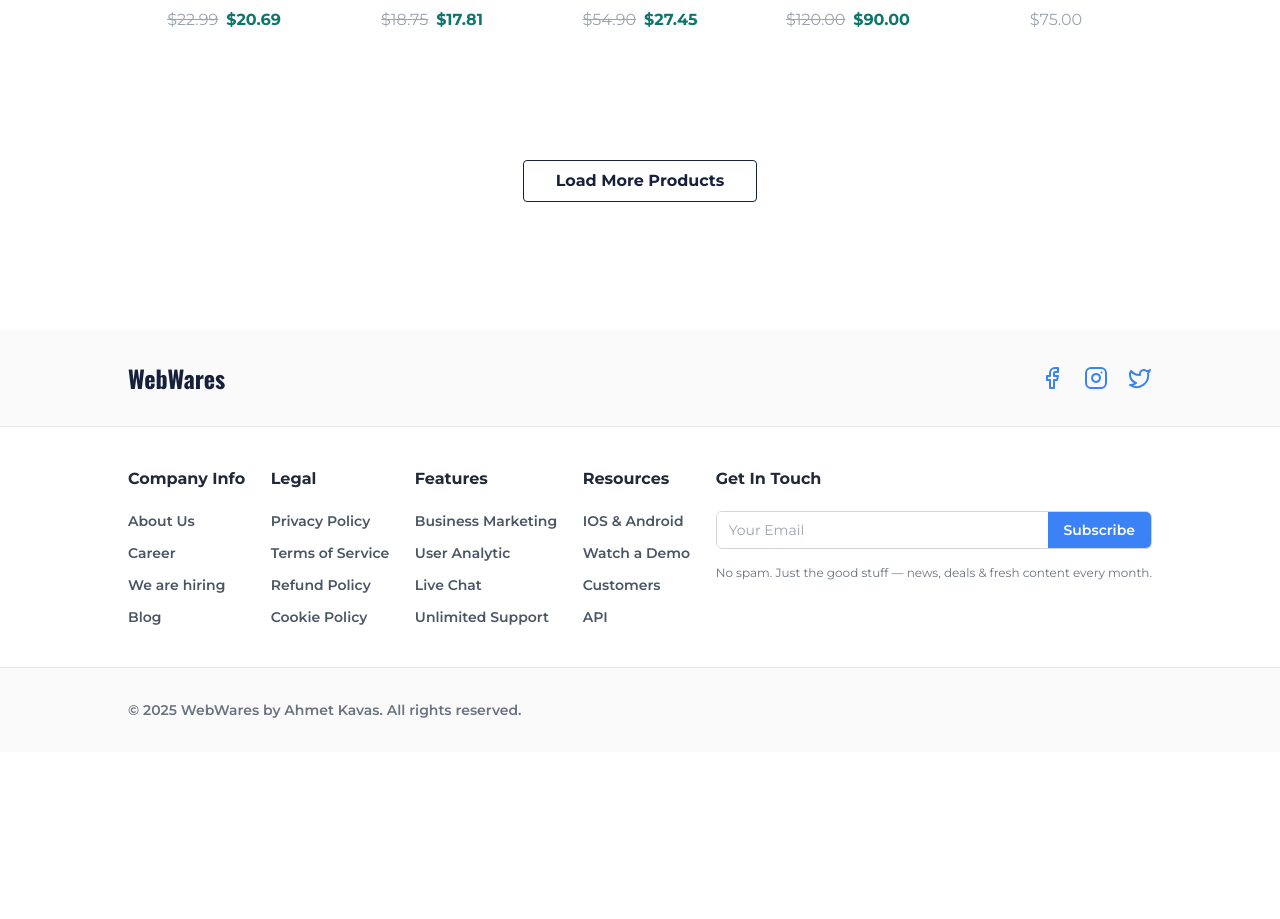
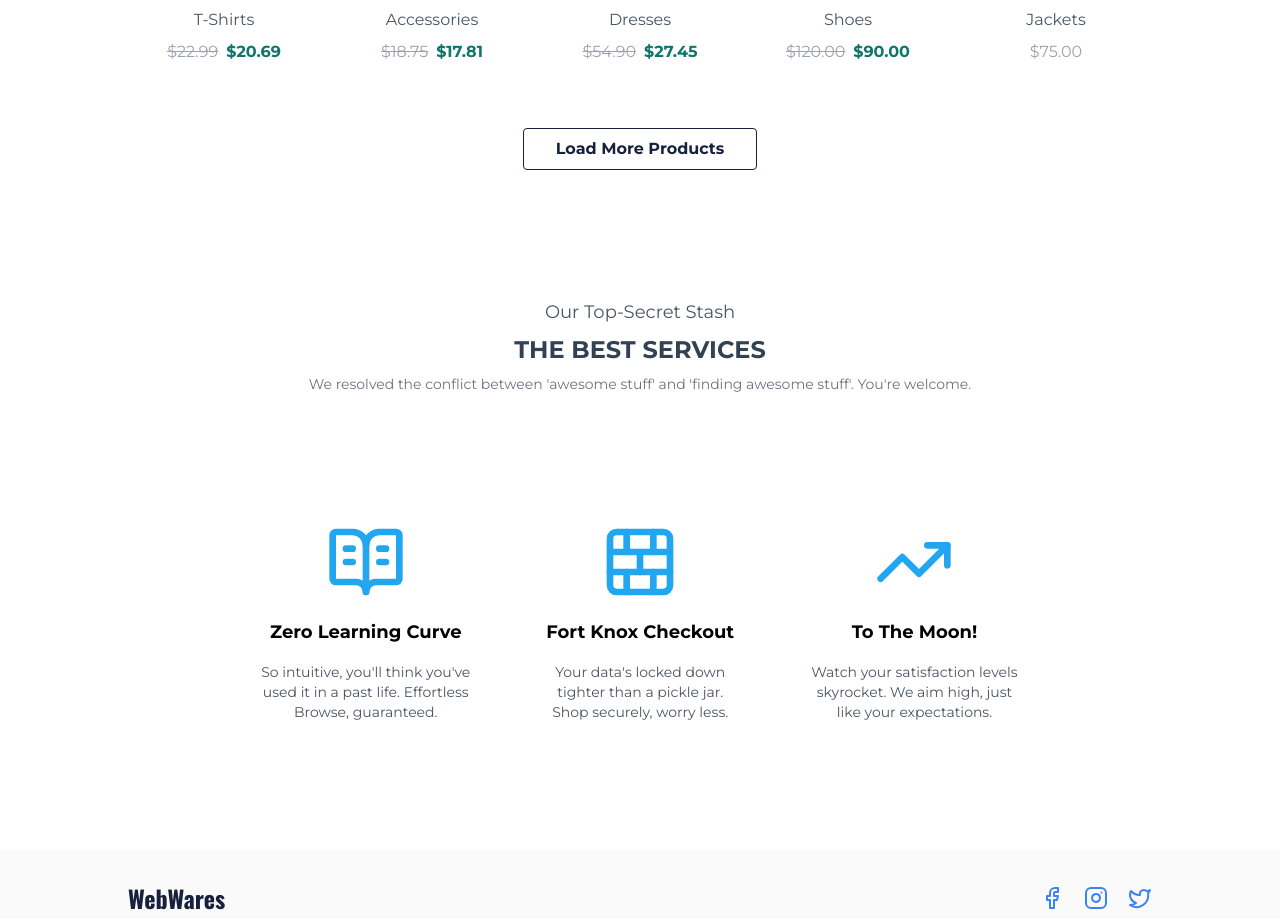
Before and after one commit to ahmetkvs/webwares, a React (Vite) app: page / in a window 1280 px wide. Shown: the part 2480-3399 px from the top of the page. Before the commit the page ends 3232 px from the top, so only its background shows below. Built offline with nearby package versions, Linux system fonts and the light colour scheme.

Commit message:
feat: The Best Services section added (#3)

```diff
--- a/src/App.jsx
+++ b/src/App.jsx
@@ -6,6 +6,7 @@ import HeroSection from "./components/homePage/HeroSection";
 import BrandLogosSection from "./components/homePage/BrandLogosSection/BrandLogosSection";
 import TopOfWeek from "./components/homePage/TopOfWeek";
 import BestSellersSection from "./components/homePage/BestSellersSection";
+import BestServices from "./components/homePage/BestServicesSection/BestServicesSection";
 
 function App() {
   return (
@@ -16,6 +17,7 @@ function App() {
       <BrandLogosSection />
       <TopOfWeek />
       <BestSellersSection />
+      <BestServices />
       <Footer />
     </>
   );
--- a/src/components/homePage/BestSellersSection.jsx
+++ b/src/components/homePage/BestSellersSection.jsx
@@ -1,5 +1,5 @@
 import { useState } from "react";
-import ProductCard from "../Cards/ProductCard";
+import ProductCard from "../Cards/ClothingProductCard";
 import { ChevronUp } from "lucide-react";
 
 const mockProducts = [
@@ -157,7 +157,7 @@ function BestSellersSection() {
 
   return (
     <section className="my-32">
-      <div className="text-center mb-8">
+      <div className="text-center mb-16">
         <h3 className="text-lg text-gray-600 mb-2">Featured Products</h3>
         <h2 className="text-2xl font-bold mb-2">BESTSELLER PRODUCTS</h2>
         <p className="text-sm text-gray-500">
@@ -181,7 +181,7 @@ function BestSellersSection() {
       </div>
 
       {/* Load/Collapse Buttons */}
-      <div className="text-center mt-32 flex justify-center gap-4">
+      <div className="text-center mt-16 flex justify-center gap-4">
         <button
           className="border border-row1third text-row1third px-8 py-2 font-bold rounded hover:bg-row1third hover:text-white transition-colors duration-200"
           onClick={loadMoreItems}
--- /dev/null
+++ b/src/components/homePage/BestServicesSection/BestServicesSection.jsx
@@ -0,0 +1,45 @@
+import { BrickWall, TrendingUp, BookOpenText } from "lucide-react";
+import Service from "./Service";
+
+function BestServices() {
+  return (
+    <section className="my-32 w-full">
+      <div className="text-center mb-16">
+        <h3 className="text-lg text-gray-600 mb-2">Our Top-Secret Stash</h3>
+        <h2 className="text-2xl font-bold mb-2">THE BEST SERVICES</h2>
+        <p className="text-sm text-gray-500">
+          We resolved the conflict between 'awesome stuff' and 'finding awesome
+          stuff'. You're welcome.
+        </p>
+      </div>
+      <div className="w-3/5 mx-auto flex flex-col lg:flex-row gap-16">
+        <Service
+          header={"Zero Learning Curve"}
+          desc={
+            "So intuitive, you'll think you've used it in a past life. Effortless Browse, guaranteed."
+          }
+        >
+          <BookOpenText size={80} color="#23a6f0" />
+        </Service>
+        <Service
+          header={"Fort Knox Checkout"}
+          desc={
+            "Your data's locked down tighter than a pickle jar. Shop securely, worry less."
+          }
+        >
+          <BrickWall size={80} color="#23a6f0" />
+        </Service>
+        <Service
+          header={"To The Moon!"}
+          desc={
+            " Watch your satisfaction levels skyrocket. We aim high, just like your expectations."
+          }
+        >
+          <TrendingUp size={80} color="#23a6f0" />
+        </Service>
+      </div>
+    </section>
+  );
+}
+
+export default BestServices;
--- /dev/null
+++ b/src/components/homePage/BestServicesSection/Service.jsx
@@ -0,0 +1,11 @@
+function Service({ children, header, desc }) {
+  return (
+    <div className="mt-16 flex flex-col justify-center items-center gap-4">
+      {children}
+      <h3 className="text-lg font-bold text-black">{header}</h3>
+      <p className="text-sm text-center text-gray-600">{desc}</p>
+    </div>
+  );
+}
+
+export default Service;
```
Also changed, not shown: src/components/Cards/ClothingProductCard.jsx (renamed from src/components/Cards/ProductCard.jsx).
